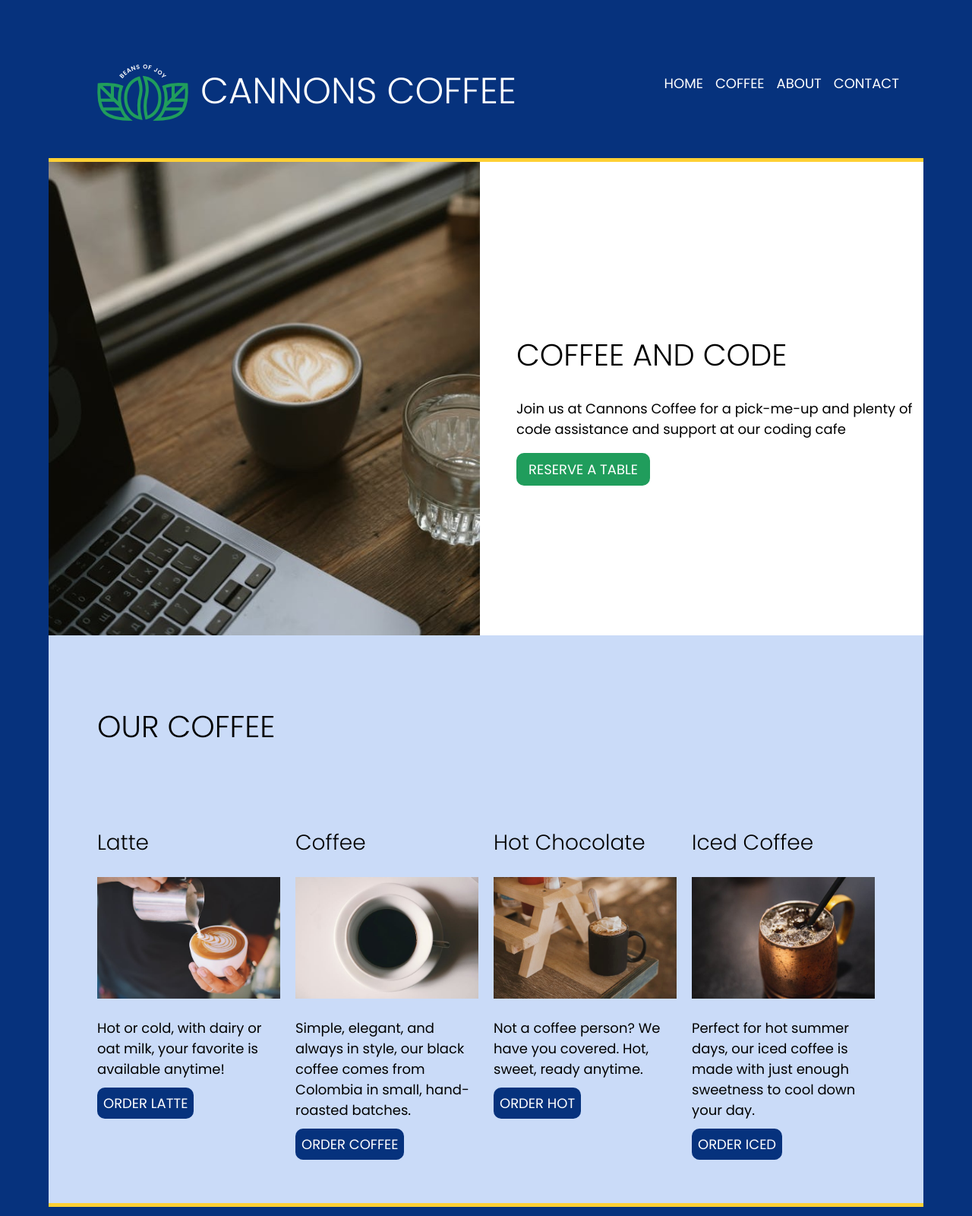
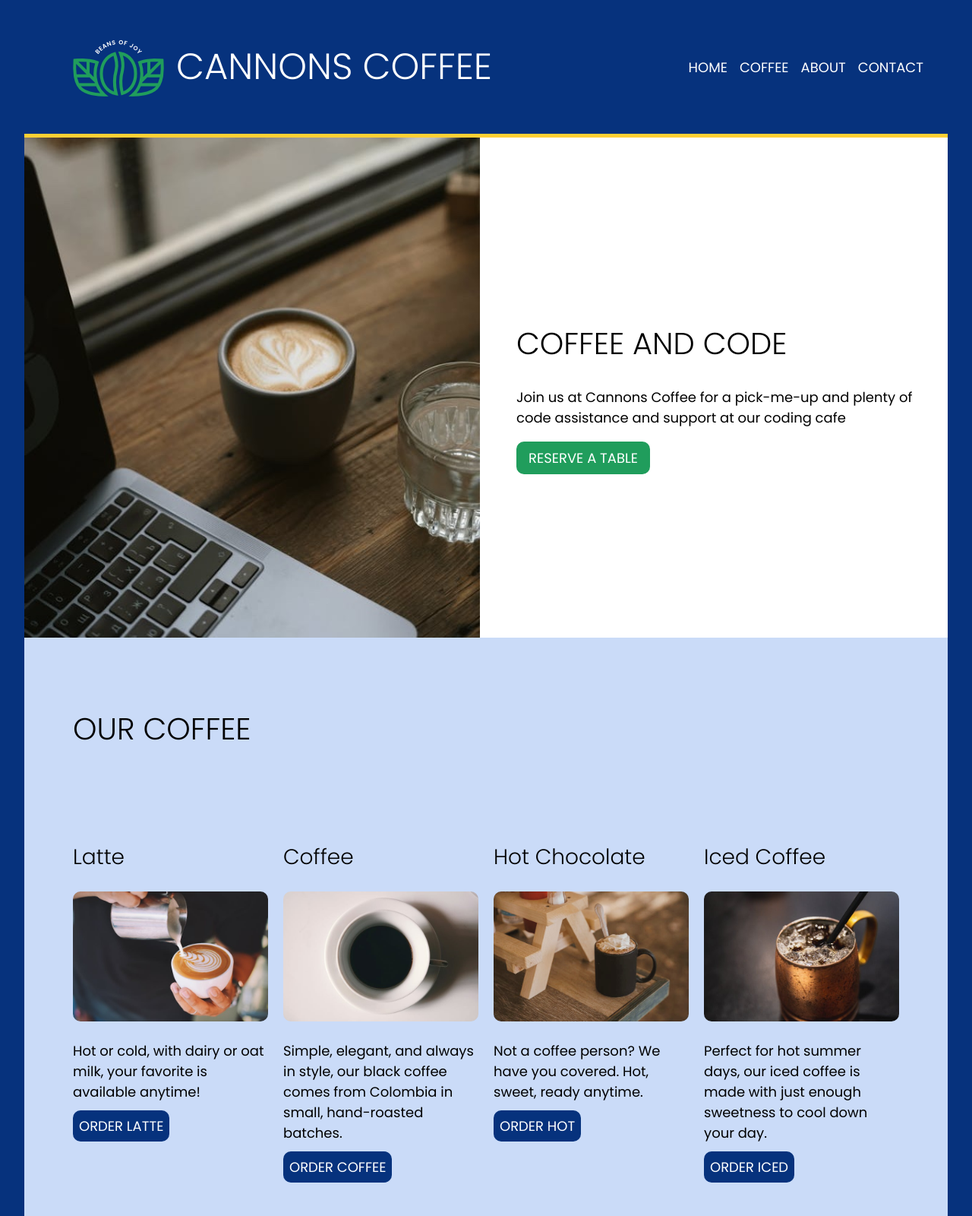
Before and after one commit to janamarie-coder/cannons-coffee, a plain HTML site: page index.html in a window 1280 px wide. Shown: the top 1600 px of the page at 76% size. Drawn offline with Linux system fonts and the light colour scheme.

Commit message:
initial commit

```diff
--- a/css/style.css
+++ b/css/style.css
@@ -69,6 +69,7 @@ header {
  display: flex;
  flex-flow: row wrap;
  justify-content: space-between;
+ align-items: center;
  padding: 1rem;
  padding-bottom: 3rem;
 }
@@ -90,6 +91,7 @@ nav ul {
   gap: 1rem;
   flex-flow: row wrap;
   justify-content: space-between;
+  text-align: center;
 }
 
 nav a {
@@ -124,6 +126,7 @@ nav a {
   grid-template-columns: 1fr 1fr;
   gap: 1rem;
   align-items: center;
+  padding: 1rem;
 }
 
 .container1 img {
@@ -142,15 +145,18 @@ nav a {
   display: grid;
   grid-template-columns: 1fr;
   background-color: var(--tertiary-blue);
-  padding: 2rem;
-  grid-column: auto;
+  text-align: left;
+}
+
+.container2 img {
+border-radius: var(--radius);
 }
 
 .latte,
 .coffee,
 .hot,
 .iced {
-  padding-top: 2rem;
+  padding-top: 3rem;
 }
 
 footer {
@@ -160,29 +166,26 @@ footer {
   text-align: center;
 }
 
-@media (max-width: 650px) {
+@media (max-width: 1000px) {
   header {
-    flex-direction: column;
+    justify-content: center;
+
   }
-  .logo {
-    align-items: center;
-  }
-  .nav ul {
-justify-content: center;
-  }
-  nav {
-    align-items: center;
+  nav ul {
     justify-content: center;
   }
-  }
+}
 
 
 @media (min-width: 650px) {
+  .container1 {
+    padding: 0;
+    padding-left: 1rem;
+  }
   .container2 {
     grid-template-columns: 1fr 1fr;
     gap: 20px;
     padding: 4rem;
-    text-align: left;
   }
   .latte {
     grid-column: 1;
@@ -191,15 +194,21 @@ justify-content: center;
 
 @media (min-width: 1000px) {
   body {
-    padding: 4rem;
+    padding: 2rem;
+  }
+  .container1 {
+    padding: 0;
   }
   .container2 {
     grid-template-columns: repeat(4,1fr);
     gap: 20px;
     padding: 4rem;
-    text-align: left;
+  }
+  .container2 h2 {
+white-space: nowrap;
   }
   .latte {
     grid-column: 1;
   }
+
 }
--- a/index.html
+++ b/index.html
@@ -19,7 +19,7 @@
                 <li><a href="index.html">Home</a></li>
                 <li><a href="latte.html">Coffee</a></li>
                 <li><a href="https://newyorkcafe.hu/en/cafe-about-us/" target="_blank" alt="cafe-about-us">About</a></li>
-                <li><a href="https://newyorkcafe.hu/en/contact/" target="_blank" alt="contact">Contact</a></li>
+                <li><a href="mailto:janaharms16@gmail.com" alt="contact">Contact</a></li>
             </ul>
         </nav>
     </header>
```
Also changed, not shown: latte.html (+1 -1 lines).
